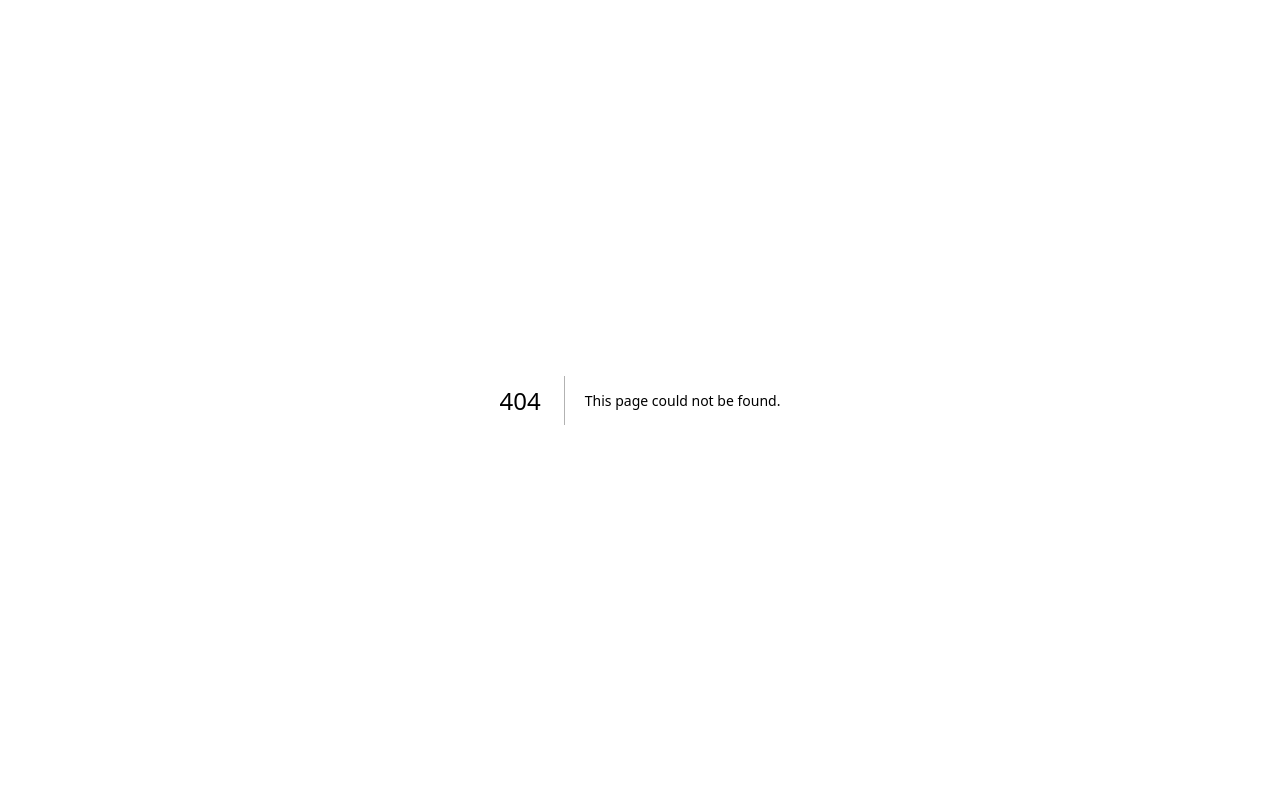
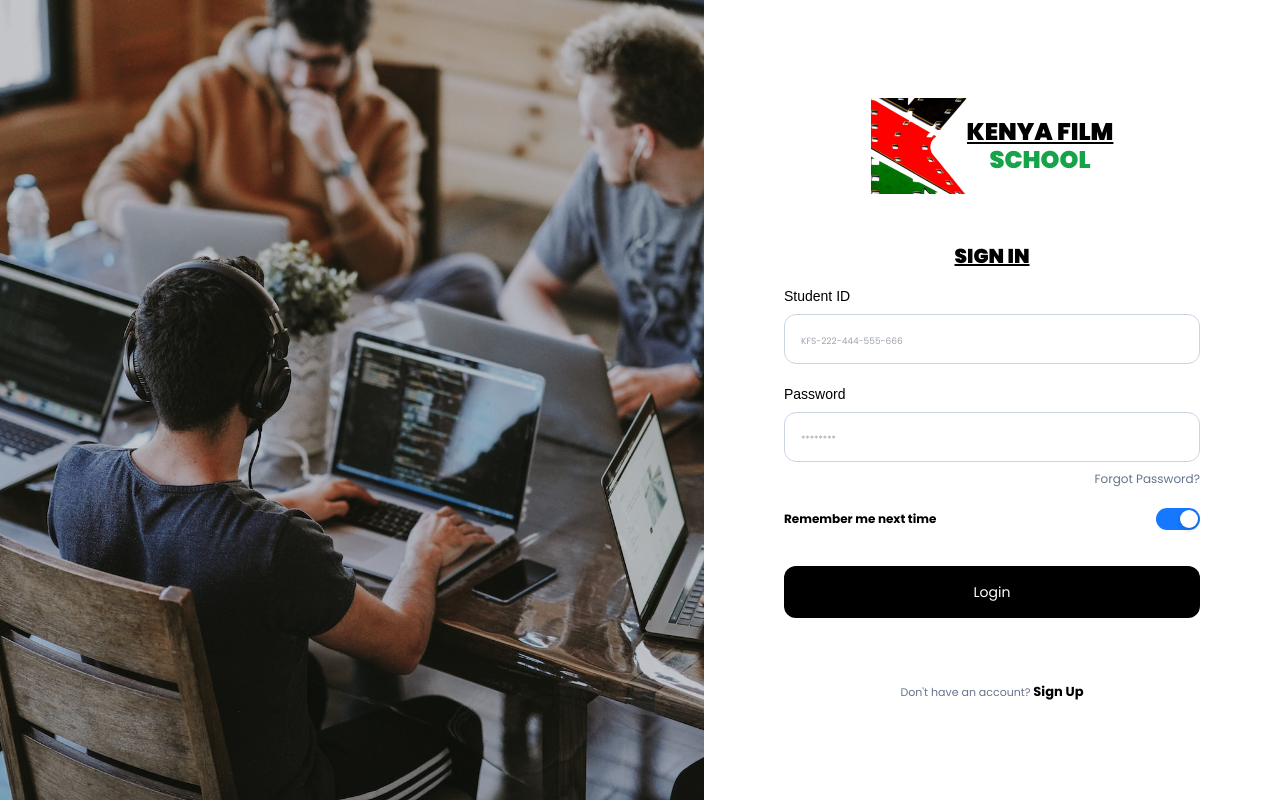
Before and after one commit to isadia-brian/kfs, a Next.js app: page /auth/login in a window 1280 px wide. Before the commit this address had no page. Built offline with nearby package versions, Linux system fonts and the light colour scheme; a web font is replaced by a local one.

Commit message:
added logo

```diff
--- a/app/api/users/route.js
+++ b/app/api/users/route.js
@@ -32,9 +32,9 @@ export async function POST(request) {
 }
 
 export async function PUT(request) {
-  const { body } = request;
+  const { body } = await request.json();
   // Assuming passed data is in JSON format: { studentID, fullName, email, mobile }
-  const { studentID, fullName, email, mobile, password } = JSON.parse(body);
+  const { studentID, fullName, email, mobile, password } = body;
 
   // Update user data in the database or perform other operations as needed
 
@@ -47,9 +47,9 @@ export async function PUT(request) {
 }
 
 export async function PATCH(request) {
-  const { body } = request;
+  const { body } = await request.json();
   // Assuming passed data is in JSON format: { studentID, fullName }
-  const { studentID, fullName } = JSON.parse(body);
+  const { studentID, fullName } = body;
 
   // Perform partial update of user data in the database or perform other operations as needed
 
--- a/app/login/page.js
+++ b/app/auth/login/page.js
@@ -41,19 +41,30 @@ const Login = () => {
         </div>
         <div className="h-screen px-4  w-full md:w-[45%] md:px-20">
           <div className="h-screen flex flex-col justify-center  w-full">
-            <div className="w-full flex justify-center">
-              <h4 className="font-black text-4xl uppercase">Sign In</h4>
-            </div>
-            <div className="w-full my-8 flex justify-center">
-              <div className="relative h-20 w-20 rounded-full border border-red-300/100">
-                {/* <Image
-                  src="/logo2.png"
+            <div className="w-full mb-20 md:mb-12 flex items-center justify-center">
+              <div className="relative h-24 w-24">
+                <Image
+                  src="/images/logo.png"
                   fill
                   alt="logo"
-                  className="object-contain"
-                /> */}
+                  className="object-cover"
+                />
+              </div>
+              <div className="">
+                <h3 className="font-black text-black text-2xl underline ">
+                  KENYA FILM
+                </h3>
+                <h5 className="font-black text-green-600 text-2xl -mt-1 text-center">
+                  SCHOOL
+                </h5>
               </div>
             </div>
+            <div className="w-full flex justify-center">
+              <h4 className="font-black text-xl mb-4 underline uppercase">
+                Sign In
+              </h4>
+            </div>
+
             <form className=" flex flex-col" onSubmit={handleSubmit(onSubmit)}>
               <div className="flex flex-col space-y-2 mb-5 w-full">
                 <label htmlFor="studentNumber" className="font-medium text-sm ">
@@ -142,12 +153,12 @@ const Login = () => {
                 </button>
               </div>
             </form>
-            <div className="w-full text-center mt-20">
+            <div className="w-full text-center mt-16">
               <p className="text-[11px] text-slate-500">
                 Don't have an account?
                 <span>
                   <Link
-                    href="/signup"
+                    href="/auth/signup"
                     className="text-black font-bold text-[13px]"
                   >
                     {" "}
--- a/app/signup/page.js
+++ b/app/auth/signup/page.js
@@ -296,7 +296,7 @@ const Login = () => {
                 Already have an account?
                 <span>
                   <Link
-                    href="/login"
+                    href="/auth/login"
                     className="text-black font-bold text-[13px]"
                   >
                     {" "}
--- /dev/null
+++ b/app/dashboard/student/home/page.js
@@ -0,0 +1,11 @@
+import React from "react";
+
+const studentHome = () => {
+  return (
+    <div>
+      <h1>Hello from student</h1>
+    </div>
+  );
+};
+
+export default studentHome;
--- /dev/null
+++ b/app/dashboard/student/layout.js
@@ -0,0 +1,16 @@
+import Link from "next/link";
+
+export default function DashBoardLayout({ children }) {
+  return (
+    <section className="flex">
+      <aside className="w-[15%] bg-black text-white h-screen">
+        <ul>
+          <li>
+            <Link href="/dashboard/student/home">Home</Link>
+          </li>
+        </ul>
+      </aside>
+      {children}
+    </section>
+  );
+}
```
Also changed, not shown: public/images/logo.png (added).
